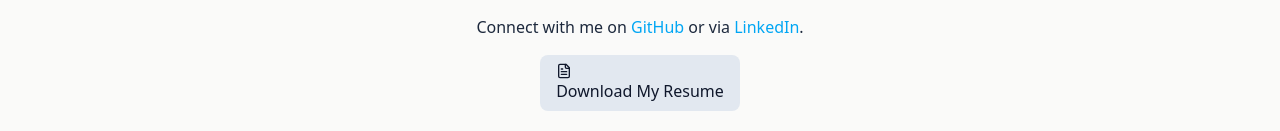
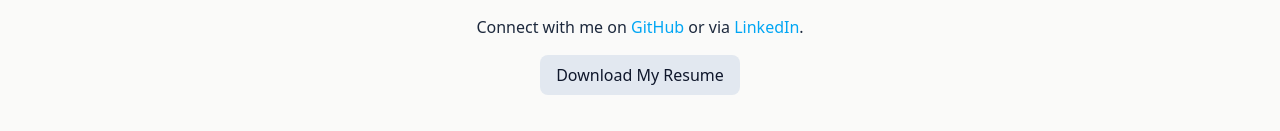
Before and after one commit to olaholunuga/new_portfolio, a React (Vite) app in the folder frontend/: page /contact in a window 1280 px wide. Shown: the part 821-952 px from the top of the page. Built offline with nearby package versions, Linux system fonts and the light colour scheme; no server answers.

Commit message:
remove pdf icon

```diff
--- a/frontend/src/pages/Contact.tsx
+++ b/frontend/src/pages/Contact.tsx
@@ -2,7 +2,6 @@
 import { useState } from "react";
 import { motion } from "framer-motion";
 import axios from "axios";
-import { FileText } from "lucide-react";
 
 export default function Contact() {
   const [form, setForm] = useState({
@@ -164,7 +163,6 @@ export default function Contact() {
           download
           className="inline-block px-4 py-2 bg-slate-200 dark:bg-slate-700 text-slate-900 dark:text-slate-100 rounded-lg hover:bg-sky-500 hover:text-white transition"
         >
-          <FileText className="w-4 h-4" />
           Download My Resume
         </a>
       </motion.section>
```
